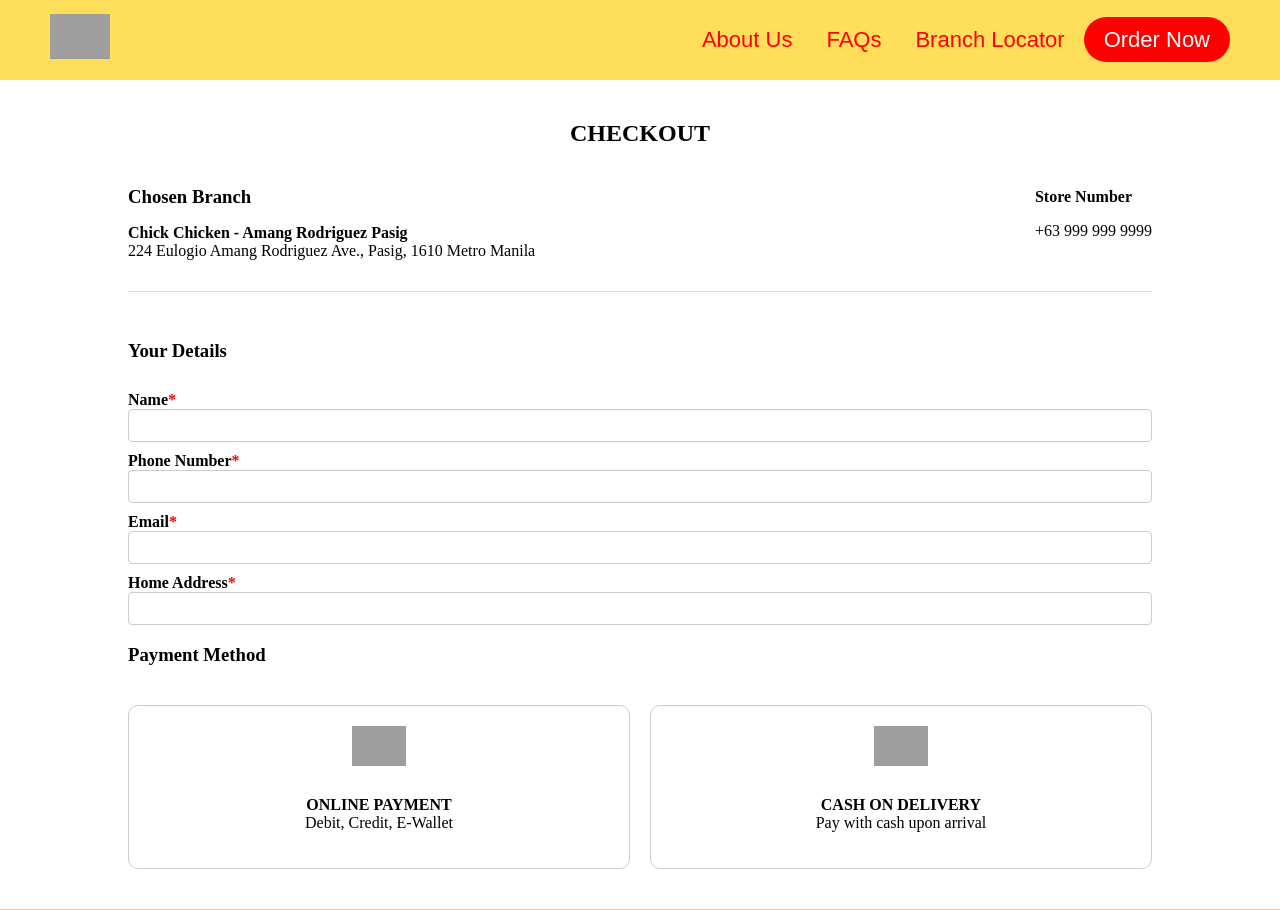
After one commit to nemiiischoenheit00/chick_chicken, a PHP site: page /checkout.html in a window 1280 px wide. The commit adds this page. Shown: the top 910 px of the page. Run offline with PHP 8.4, Linux system fonts and the light colour scheme; grey boxes are pictures that could not be loaded.

Commit message:
Add files via upload

```diff
--- /dev/null
+++ b/checkout.html
@@ -0,0 +1,125 @@
+<!DOCTYPE html>
+<html lang="en">
+
+  <head>
+    <meta charset="UTF-8"/>
+    <meta name="viewport" content="width=device-width, initial-scale=1.0"/>
+    <link rel="icon" type="Image" href="assets/Logo.png"/>
+    <link rel="stylesheet" href="https://unpkg.com/swiper@8/swiper-bundle.min.css"/>
+    <link rel="stylesheet" href="style.css">
+    <title>Chick Chicken</title>
+  </head>
+
+  <header>
+    <div class="logo">
+      <h1>
+        <a href="index.html"><img src="assets/Logo2.png" alt="ChickChicken" style="width: auto; height: 45px"/></a>
+      </h1>
+    </div>
+    <nav>
+      <ul>
+          <li><a href="aboutus.html" class="header_button">About Us</a></li>
+          <li><a href="#FAQS" class="header_button">FAQs</a></li>
+          <li><a href="branchloc.html" class="header_button">Branch Locator</a></li>
+        <li><a href="placeholder" class="ordernow_button">Order Now</a></li>
+      </ul>
+    </nav>
+  </header>
+
+<!-- Checkout -->
+  <main class="checkout-container">
+    <h1>CHECKOUT</h1>
+
+    <section class="branch-info">
+      <div>
+        <h3>Chosen Branch</h3>
+        <p><strong>Chick Chicken - Amang Rodriguez Pasig</strong><br>
+        224 Eulogio Amang Rodriguez Ave., Pasig, 1610 Metro Manila</p>
+      </div>
+      <div class="store-number">
+        <h4>Store Number</h4>
+        <p>+63 999 999 9999</p>
+      </div>
+    </section>
+
+    <!-- Form -->
+    <form class="checkout-form">
+      <h3>Your Details</h3>
+
+      <label>Name<span>*</span></label>
+      <input type="text" required>
+
+      <label>Phone Number<span>*</span></label>
+      <input type="tel" required>
+
+      <label>Email<span>*</span></label>
+      <input type="email" required>
+
+      <label>Home Address<span>*</span></label>
+      <input type="text" required>
+
+      <h3>Payment Method</h3>
+      <div class="payment-methods">
+        <div class="method">
+          <img src="assets/card.png" alt="Card Icon">
+          <p><strong>ONLINE PAYMENT</strong><br>Debit, Credit, E-Wallet</p>
+        </div>
+        <div class="method">
+          <img src="assets/pouch.png" alt="Pouch">
+          <p><strong>CASH ON DELIVERY</strong><br>Pay with cash upon arrival</p>
+        </div>
+      </div>
+    </form>
+  </main>
+
+  <!-- footer ngani -->
+<footer class="footer">
+  <div class="footer-container">
+
+  <div class="footer-section logo-section">
+      <img src="assets\Logo3.png" alt="Chick Chicken Logo" class="footer-logo-img">
+    </div>
+
+    <div class="footer-section">
+      <h4>Quick Links</h4>
+      <ul>
+        <li><a href="#">Menu</a></li>
+        <li><a href="#">Deals</a></li>
+        <li><a href="#">Order Now</a></li>
+      </ul>
+    </div>
+
+    <div class="footer-section1">
+      <h4>Information</h4>
+      <ul>
+                <li><a href="#about-us">About Us</a></li>
+                <li><a href="#FAQS">FAQs</a></li>
+                <li><a href="branchloc.html">Branch Locator</a></li>
+      </ul>
+    </div>
+
+    <div class="footer-section">
+      <h4>Need help?</h4>
+      <p>Contact us on:</p>
+      <div class="social-icons">
+        <a href="https://www.facebook.com/chickchickenph/"><img src="assets\facebook-icon.png" alt="Facebook"></a>
+        <a href="https://www.instagram.com/chick.chickenph/?hl=en"><img src="assets\instagram-icon.png" alt="Instagram"></a>
+        <a href="https://www.tiktok.com/@chickchickenph?lang=en"><img src="assets\tiktok-icon.png" alt="TikTok"></a>
+      </div>
+    </div>
+
+  </div>
+
+  <div class="footer-bottom">
+    © 2025 Chick Chicken. All rights reserved.
+  </div>
+</footer>
+<!-- end of footer ngani -->
+
+
+<script type="module" src="https://unpkg.com/ionicons@5.5.2/dist/ionicons/ionicons.esm.js"></script>
+<script nomodule src="https://unpkg.com/ionicons@5.5.2/dist/ionicons/ionicons.js"></script>
+<script src="https://unpkg.com/swiper@8/swiper-bundle.min.js"></script>
+<script src="script.js"></script>
+</body>
+</html>
--- a/style.css
+++ b/style.css
@@ -497,10 +497,16 @@ nav ul li a {
   margin-bottom: 10px;
 }
 
+
 .footer-section1 {
   border-right: 2px solid black;
   padding-right: 30px;
   margin-right: 30px;
+}
+.footer-section1 a {
+  color: #000;
+  text-decoration: none;
+  transition: color 0.3s;
 }
 
 .footer-section ul {
@@ -585,3 +591,68 @@ nav ul li a {
   color: #7a0000;
 }
 /* End of About Section */
+
+/* MAIN CHECKOUT */
+.checkout-container {
+  width: 80%;
+  margin: 40px auto;
+}
+.checkout-container h1 {
+  text-align: center;
+  font-size: 24px;
+  margin-bottom: 20px;
+}
+
+/* Branch Info */
+.branch-info {
+  display: flex;
+  justify-content: space-between;
+  border-bottom: 1px solid #ddd;
+  padding-bottom: 15px;
+}
+.branch-info h3, .branch-info h4 {
+  margin-bottom: 5px;
+}
+
+/* FORM */
+.checkout-form {
+  margin-top: 30px;
+  display: flex;
+  flex-direction: column;
+}
+.checkout-form label {
+  font-weight: bold;
+  margin-top: 10px;
+}
+.checkout-form input {
+  padding: 8px;
+  border: 1px solid #ccc;
+  border-radius: 4px;
+}
+.checkout-form span {
+  color: red;
+}
+
+.payment-methods {
+  display: flex;
+  gap: 20px;
+  margin-top: 20px;
+}
+.method {
+  flex: 1;
+  text-align: center;
+  border: 1px solid #ccc;
+  border-radius: 10px;
+  padding: 20px;
+  cursor: pointer;
+  transition: 0.3s;
+}
+.method:hover {
+  border-color: #ffcc00;
+  background-color: #fff7d1;
+}
+.method img {
+  height: 40px;
+  margin-bottom: 10px;
+}
+/* END OF CHECKOUT */
```
